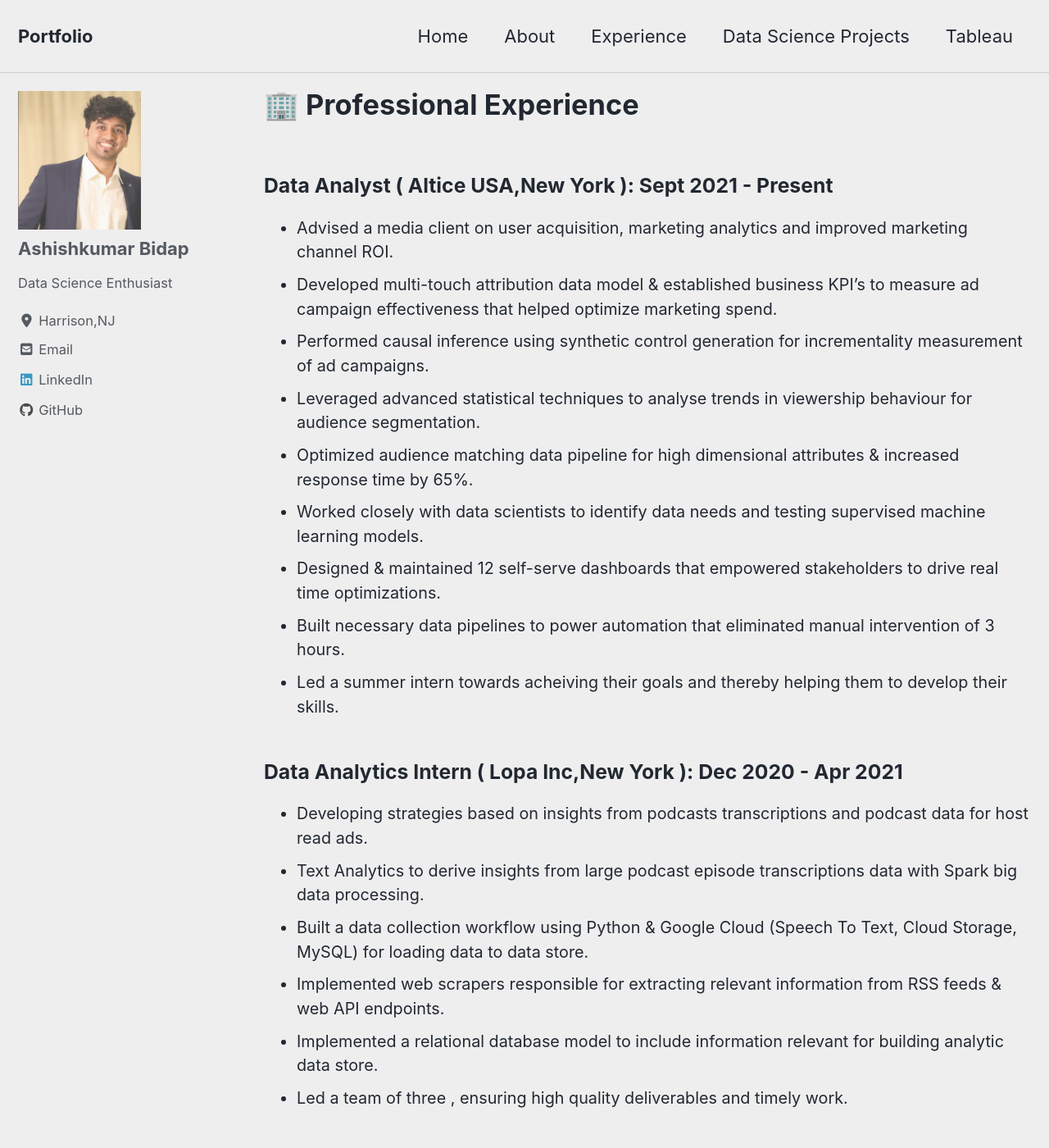
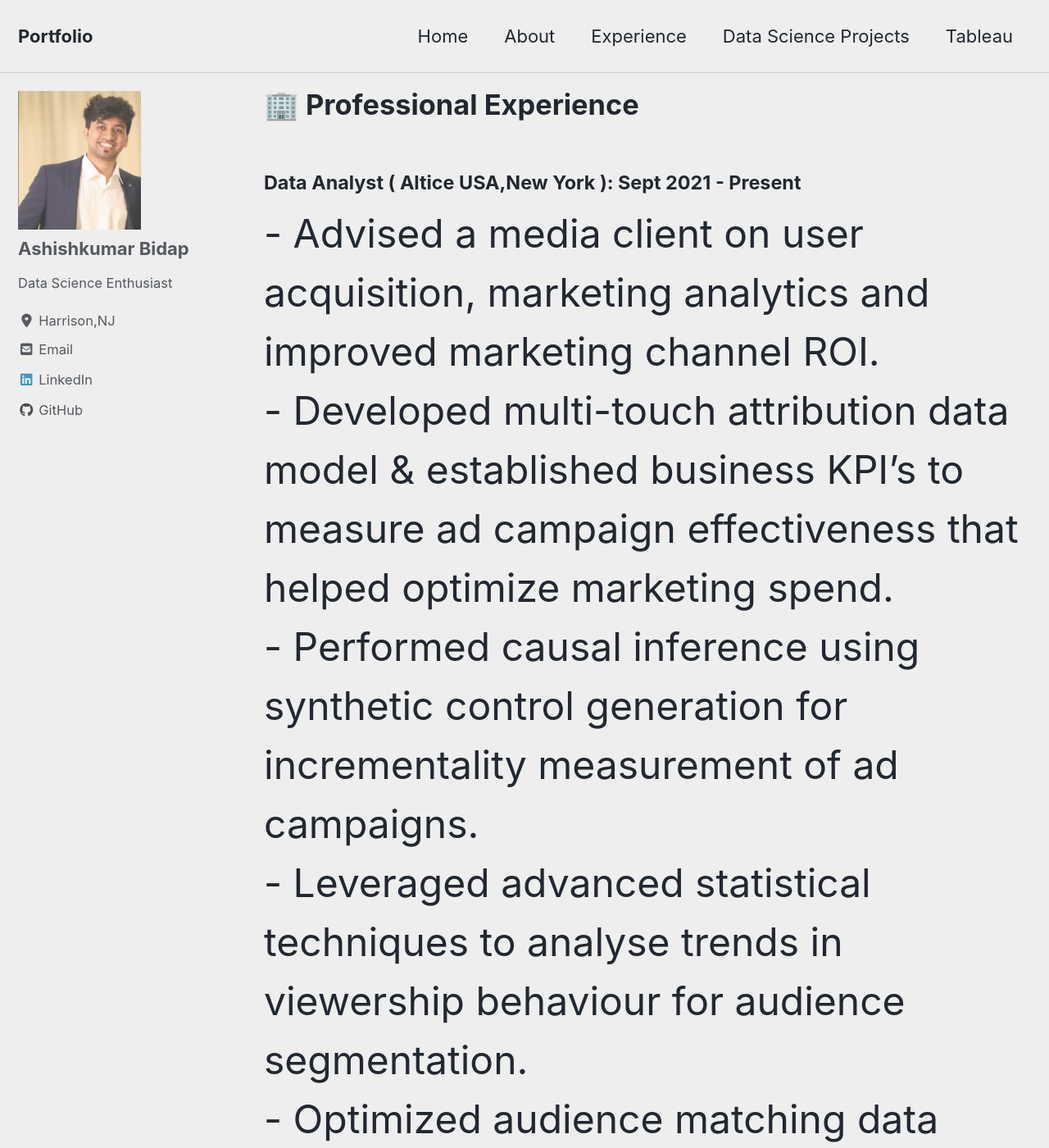
Before and after one commit to aashish-bidap/aashish-bidap.github.io, a Jekyll site: the page built from _pages/professional_experience.md, in a window 1280 px wide and 1400 px high. Shown: the whole window at 82% size. Built offline with Jekyll 4.4.1, drawn with Linux system fonts in a browser that asks for light colours; cached includes are drawn as plain includes; nearby versions of some CDN libraries; some of the changed text lies outside the part shown.

Commit message:
change font

```diff
--- a/_pages/professional_experience.md
+++ b/_pages/professional_experience.md
@@ -7,7 +7,8 @@ classes: wide
 #footer:
   #image: "/images/zakim.jpg"
 ---
-### Data Analyst ( Altice USA,New York ): Sept 2021 - Present
+#### Data Analyst ( Altice USA,New York ): Sept 2021 - Present
+<font size="8">
 - Advised a media client on user acquisition, marketing analytics and improved marketing channel ROI.<br>
 - Developed multi-touch attribution data model & established business KPI’s to measure ad campaign effectiveness that helped optimize marketing spend.<br>
 - Performed causal inference using synthetic control generation for incrementality measurement of ad campaigns.<br>
@@ -17,8 +18,9 @@ classes: wide
 - Designed & maintained 12 self-serve dashboards that empowered stakeholders to drive real time optimizations.<br>
 - Built necessary data pipelines to power automation that eliminated manual intervention of 3 hours.<br>
 - Led a summer intern towards acheiving their goals and thereby helping them to develop their skills.<br>
+</font>
 
-### Data Analytics Intern ( Lopa Inc,New York ): Dec 2020 - Apr 2021
+#### Data Analytics Intern ( Lopa Inc,New York ): Dec 2020 - Apr 2021
 - Developing strategies based on insights from podcasts transcriptions and podcast data for host read ads.<br>
 - Text Analytics to derive insights from large podcast episode transcriptions data with Spark big data processing.<br>
 - Built a data collection workflow using Python & Google Cloud (Speech To Text, Cloud Storage, MySQL) for loading data to data store.<br>
```
Also changed, not shown: other parts of _pages/professional_experience.md (+1 -1 lines).
